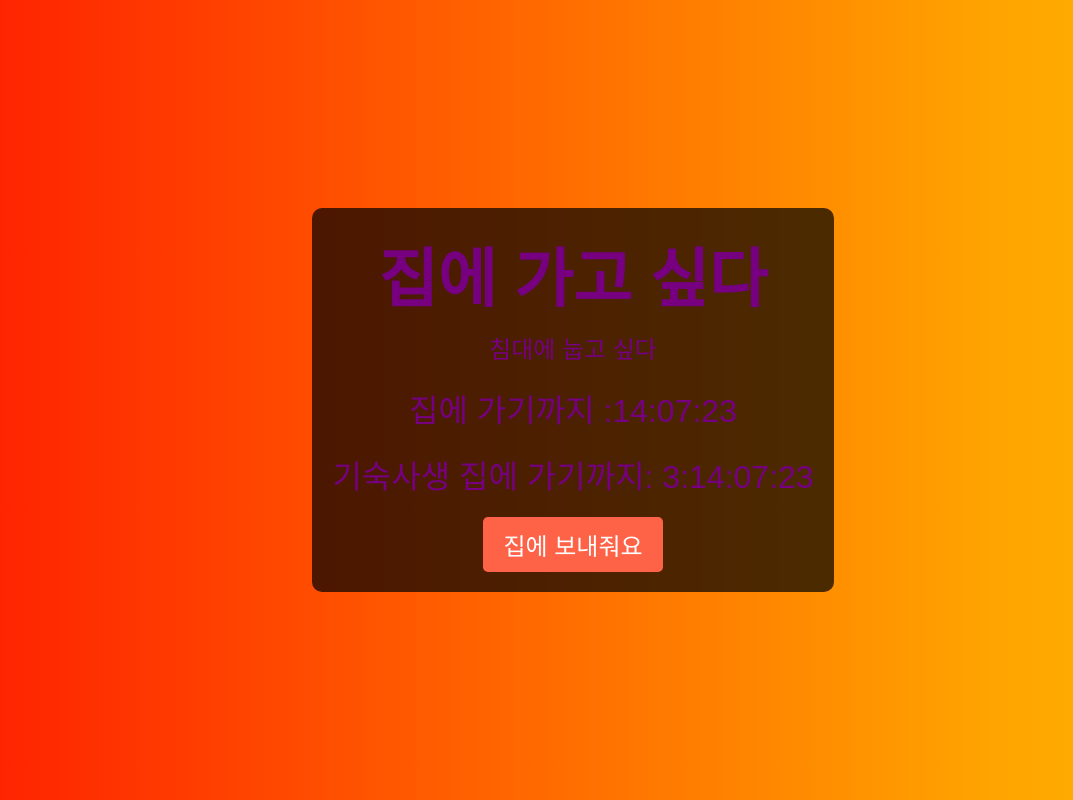
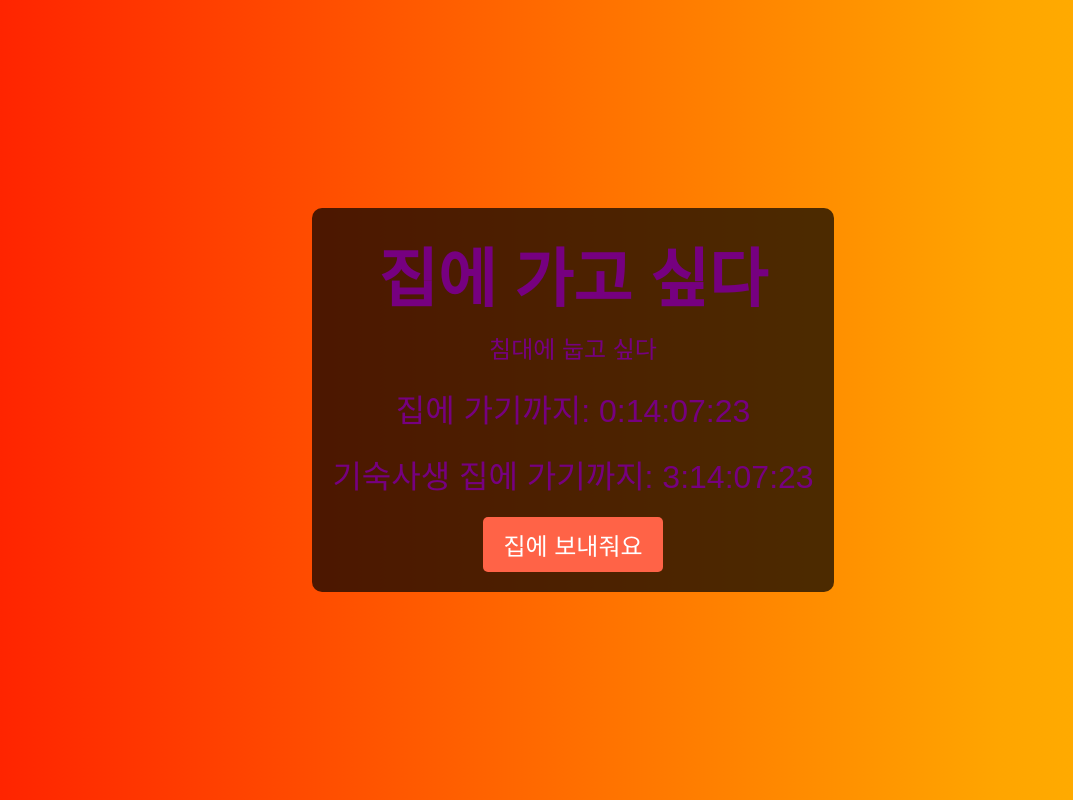
Before and after one commit to mscure/gradation, a plain HTML site: page timer.html in a window 1280 px wide. Shown: the whole page, without its empty margins (67-1140 px from the left). Drawn offline with Linux system fonts and the light colour scheme.

Commit message:
modified:   timer.html

```diff
--- a/timer.html
+++ b/timer.html
@@ -17,7 +17,7 @@
     <div class="content">
         <h1>집에 가고 싶다</h1>
         <p>침대에 눕고 싶다</p>
-        <p class="countdown">집에 가기까지 <span id="timer">00:00:00</span></p>
+        <p class="countdown">집에 가기까지: <span id="timer">00:00:00</span></p>
         <p class="countdown">기숙사생 집에 가기까지: <span id="friday-timer">00:00:00</span></p>
         <button class="home-button" onclick="alert('꺼져!!!')">집에 보내줘요</button>
 
@@ -34,7 +34,7 @@
                 const seconds = Math.floor((timeLeft % (1000 * 60)) / 1000);
 
                 document.getElementById(elementId).textContent =
-                    (days > 0 ? days + '' : '') + ":" +
+                    (days >= 0 ? days + '' : '') + ":" +
                     (hours < 10 ? '0' : '') + hours + ":" +
                     (minutes < 10 ? '0' : '') + minutes + ":" +
                     (seconds < 10 ? '0' : '') + seconds;
```
